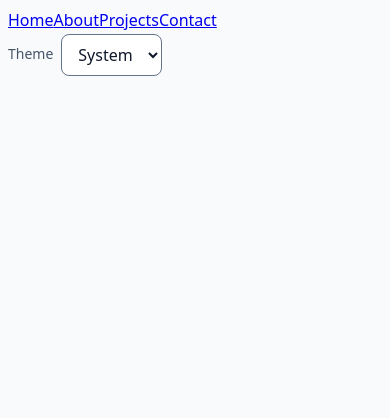
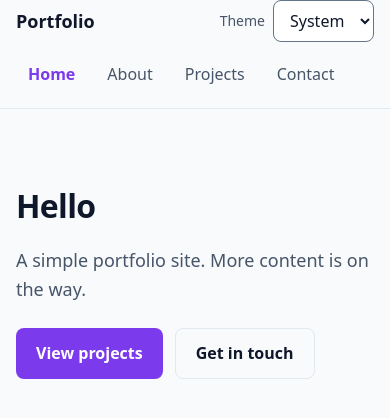
Before and after one commit to rosenberg-c/portfolio, a React (Vite) app: page / in a window 390 px wide. Shown: the top 418 px of the page. Built offline with nearby package versions, Linux system fonts and the light colour scheme.

Commit message:
feat(home): add responsive portfolio header and hero

```diff
--- a/src/features/site-layout/SiteLayout.tsx
+++ b/src/features/site-layout/SiteLayout.tsx
@@ -3,10 +3,15 @@ import { SiteHeader } from "./components/SiteHeader/SiteHeader";
 
 export const SiteLayout = () => {
   return (
-    <div>
+    <div className="site-shell">
+      <a className="skip-link" href="#main-content">
+        Skip to main content
+      </a>
       <SiteHeader />
-      <main id="main-content">
-        <Outlet />
+      <main id="main-content" className="site-main" tabIndex={-1}>
+        <div className="container">
+          <Outlet />
+        </div>
       </main>
     </div>
   );
--- /dev/null
+++ b/src/features/site-layout/components/SiteHeader/SiteHeader.module.css
@@ -0,0 +1,65 @@
+.header {
+  background-color: var(--color-bg);
+  border-bottom: 1px solid var(--color-border);
+  position: sticky;
+  top: 0;
+  z-index: 10;
+}
+
+.inner {
+  display: flex;
+  flex-wrap: wrap;
+  align-items: center;
+  justify-content: space-between;
+  gap: var(--space-3);
+  min-height: var(--header-height);
+}
+
+.brand {
+  font-weight: 700;
+  font-size: 1.125rem;
+  text-decoration: none;
+  color: var(--color-text);
+}
+
+.nav {
+  display: flex;
+  flex-wrap: wrap;
+  align-items: center;
+  gap: var(--space-2);
+  margin-left: auto;
+}
+
+@media (max-width: 42rem) {
+  .header {
+    position: static;
+  }
+
+  .nav {
+    order: 3;
+    width: 100%;
+    margin-left: 0;
+    padding-bottom: var(--space-3);
+  }
+}
+
+.link {
+  padding: var(--space-2) var(--space-3);
+  border-radius: var(--radius-sm);
+  text-decoration: none;
+  color: var(--color-muted);
+  font-weight: 500;
+  transition:
+    color 120ms ease,
+    background-color 120ms ease;
+}
+
+.link:hover {
+  color: var(--color-text);
+  background-color: var(--color-surface);
+}
+
+.active {
+  color: var(--color-accent);
+  font-weight: 600;
+}
--- a/src/features/site-layout/components/SiteHeader/SiteHeader.tsx
+++ b/src/features/site-layout/components/SiteHeader/SiteHeader.tsx
@@ -1,19 +1,24 @@
-import { NavLink } from "react-router";
+import { Link, NavLink } from "react-router";
 import { navigation } from "../../content/navigation";
 import { paths } from "../../../../routes";
 import { ThemeSelector } from "../../../theme/ThemeSelector";
+import styles from "./SiteHeader.module.css";
 
 export const SiteHeader = () => {
   return (
-    <header>
-      <nav aria-label="Primary navigation">
+    <header className={styles.header}>
+      <div className={`${styles.inner} container`}>
+        <Link to={paths.home} className={styles.brand}>
+          Portfolio
+        </Link>
+        <nav aria-label="Primary navigation" className={styles.nav}>
           {navigation.map(({ to, label }) => (
             <NavLink
               key={to}
               to={to}
               end={to === paths.home}
               className={({ isActive }) =>
-              isActive ? "site-nav__link active" : "site-nav__link"
+                isActive ? `${styles.link} ${styles.active}` : styles.link
               }
             >
               {label}
@@ -21,6 +26,7 @@ export const SiteHeader = () => {
           ))}
         </nav>
         <ThemeSelector />
+      </div>
     </header>
   );
 };
--- a/src/main.tsx
+++ b/src/main.tsx
@@ -3,6 +3,8 @@ import { createRoot } from "react-dom/client";
 import { BrowserRouter } from "react-router";
 import { App } from "./App";
 import { ThemeProvider } from "./features/theme/ThemeContext";
+import "./styles/global.css";
+import "./styles/layout.css";
 import "./styles/theme.css";
 
 createRoot(document.getElementById("root")!).render(
--- /dev/null
+++ b/src/pages/Home/Home.content.ts
@@ -0,0 +1,8 @@
+export const homeContent = {
+  hero: {
+    title: "Hello",
+    description: "A simple portfolio site. More content is on the way.",
+    projectsCta: "View projects",
+    contactCta: "Get in touch",
+  },
+} as const;
--- /dev/null
+++ b/src/pages/Home/Home.module.css
@@ -0,0 +1,60 @@
+.hero {
+  display: grid;
+  gap: var(--space-6);
+  padding: var(--space-12) 0 var(--space-8);
+  max-width: 48rem;
+}
+
+.title {
+  margin: 0;
+  font-size: clamp(2rem, 6vw, 3.25rem);
+  line-height: 1.05;
+  letter-spacing: -0.02em;
+}
+
+.description {
+  margin: 0;
+  color: var(--color-muted);
+  font-size: 1.125rem;
+}
+
+.actions {
+  display: flex;
+  flex-wrap: wrap;
+  gap: var(--space-3);
+}
+
+.primary,
+.secondary {
+  display: inline-flex;
+  align-items: center;
+  justify-content: center;
+  padding: 0.75rem 1.25rem;
+  border-radius: var(--radius-sm);
+  font-weight: 600;
+  text-decoration: none;
+  transition:
+    background-color 120ms ease,
+    color 120ms ease,
+    border-color 120ms ease;
+}
+
+.primary {
+  background-color: var(--color-accent);
+  color: var(--color-accent-contrast);
+}
+
+.primary:hover {
+  background-color: var(--color-accent-hover);
+}
+
+.secondary {
+  border: 1px solid var(--color-border);
+  color: var(--color-text);
+  background-color: transparent;
+}
+
+.secondary:hover {
+  border-color: var(--color-accent);
+  color: var(--color-accent);
+}
--- a/src/pages/Home/Home.tsx
+++ b/src/pages/Home/Home.tsx
@@ -1,3 +1,23 @@
+import { Link } from "react-router";
+import { paths } from "../../routes";
+import { homeContent } from "./Home.content";
+import styles from "./Home.module.css";
+
 export const Home = () => {
-  return null;
+  return (
+    <section className={styles.hero} aria-labelledby="home-hero-title">
+      <h1 id="home-hero-title" className={styles.title}>
+        {homeContent.hero.title}
+      </h1>
+      <p className={styles.description}>{homeContent.hero.description}</p>
+      <div className={styles.actions}>
+        <Link to={paths.projects} className={styles.primary}>
+          {homeContent.hero.projectsCta}
+        </Link>
+        <Link to={paths.contact} className={styles.secondary}>
+          {homeContent.hero.contactCta}
+        </Link>
+      </div>
+    </section>
+  );
 };
--- /dev/null
+++ b/src/styles/global.css
@@ -0,0 +1,45 @@
+@import "./tokens.css";
+
+*,
+*::before,
+*::after {
+  box-sizing: border-box;
+}
+
+html,
+body,
+#root {
+  min-height: 100%;
+}
+
+body {
+  margin: 0;
+  font-family: var(--font-sans);
+  background-color: var(--color-bg);
+  color: var(--color-text);
+  line-height: 1.6;
+  -webkit-font-smoothing: antialiased;
+  text-rendering: optimizeLegibility;
+}
+
+a {
+  color: inherit;
+}
+
+.skip-link {
+  position: absolute;
+  left: -9999px;
+  top: 0;
+  z-index: 100;
+  padding: var(--space-2) var(--space-3);
+  border-radius: var(--radius-sm);
+  background-color: var(--color-accent);
+  color: var(--color-accent-contrast);
+  text-decoration: none;
+  font-weight: 600;
+}
+
+.skip-link:focus {
+  left: var(--space-3);
+  top: var(--space-3);
+}
--- /dev/null
+++ b/src/styles/layout.css
@@ -0,0 +1,15 @@
+.container {
+  width: min(100% - 2rem, var(--content-max));
+  margin-inline: auto;
+}
+
+.site-shell {
+  min-height: 100vh;
+  display: flex;
+  flex-direction: column;
+}
+
+.site-main {
+  flex: 1;
+  padding-block: var(--space-8);
+}
--- a/src/styles/theme.css
+++ b/src/styles/theme.css
@@ -1,14 +1,3 @@
-@import "./tokens.css";
-
-html,
-body,
-#root {
-  background-color: var(--color-bg);
-  color: var(--color-text);
-  font-family: var(--font-sans);
-  line-height: 1.6;
-}
-
 a:focus-visible,
 button:focus-visible,
 select:focus-visible {
```
Also changed, not shown: 1 other file (tests, documents, lock files or other folders). Lines whose indentation alone changed are shown as unchanged.
